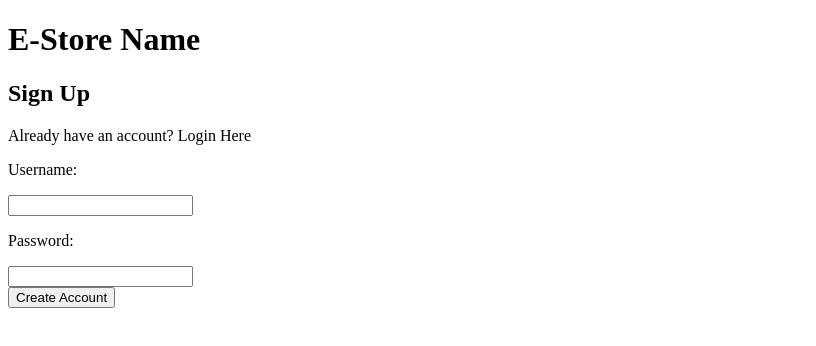
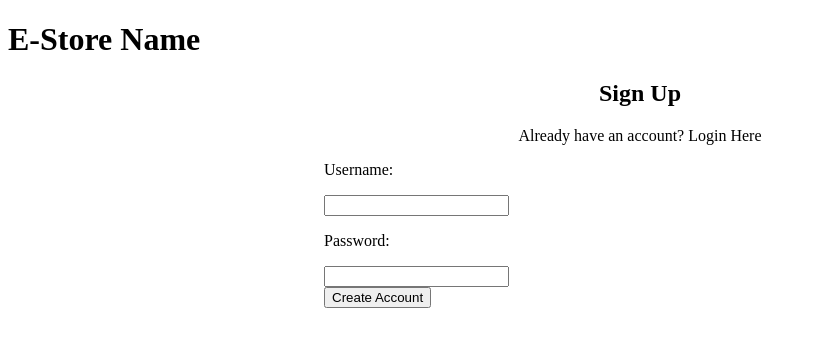
Before and after one commit to brady125/TeamMadeEstore-, an Angular app in the folder estore-ui/: page / in a window 1280 px wide. Shown: the top 346 px of the page, without its empty margins (0-816 px from the left). Built offline with nearby package versions, Linux system fonts and the light colour scheme.

Commit message:
css started for sign in page

```diff
--- a/estore-ui/src/app/sign-up/sign-up.component.css
+++ b/estore-ui/src/app/sign-up/sign-up.component.css
@@ -0,0 +1,8 @@
+.sign-in-body{
+    margin: auto;
+    width: 50%;
+}
+
+.title{
+    text-align: center;
+}
--- a/estore-ui/src/app/sign-up/sign-up.component.html
+++ b/estore-ui/src/app/sign-up/sign-up.component.html
@@ -1,6 +1,9 @@
 <h1>E-Store Name</h1>
+<div class = "sign-in-body">
+    <div class = "title">
         <h2>Sign Up</h2>
         <p>Already have an account?  <a>Login Here</a></p>
+    </div>
     <p id="createAccountFailedMessage" [style.display]="display">{{errorMessage}}</p>
     <div id="inputs">
         <p class="inputLabel">Username:</p>
@@ -9,3 +12,4 @@
         <input id="password" type="password" #password>
     </div>
     <button (click)="createAccount(username.value, password.value)">Create Account</button>
+</div>
```
Lines whose indentation alone changed are shown as unchanged.
